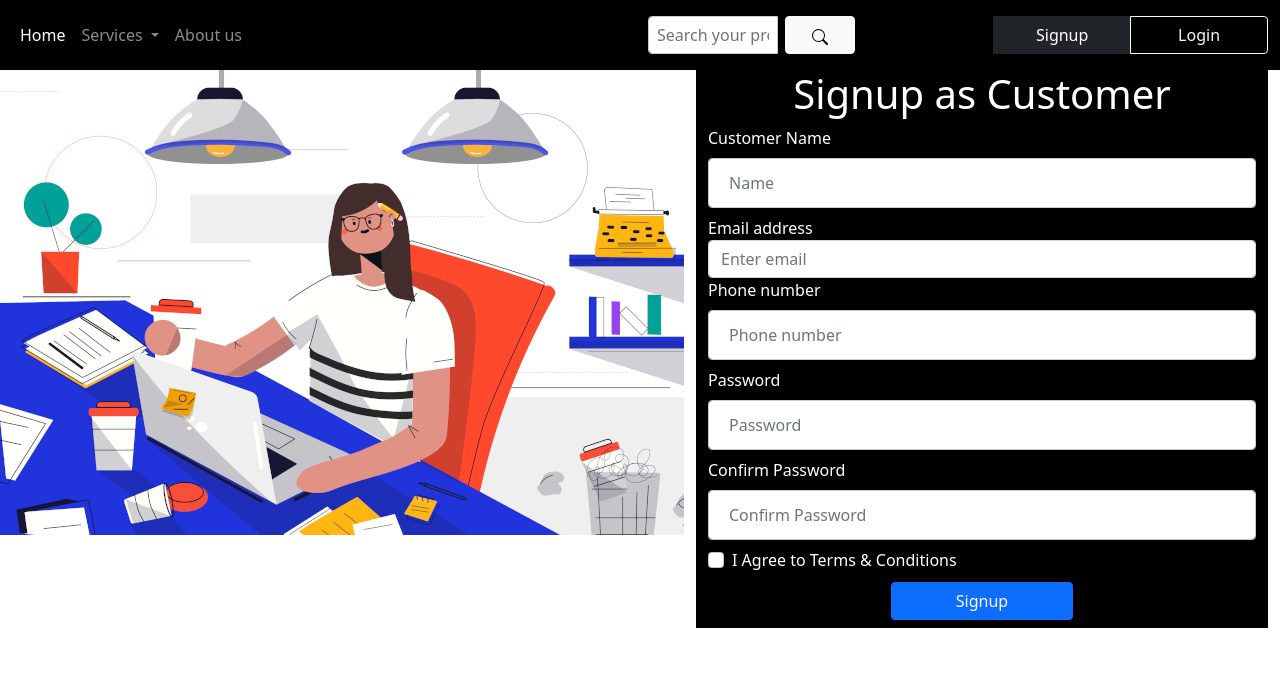
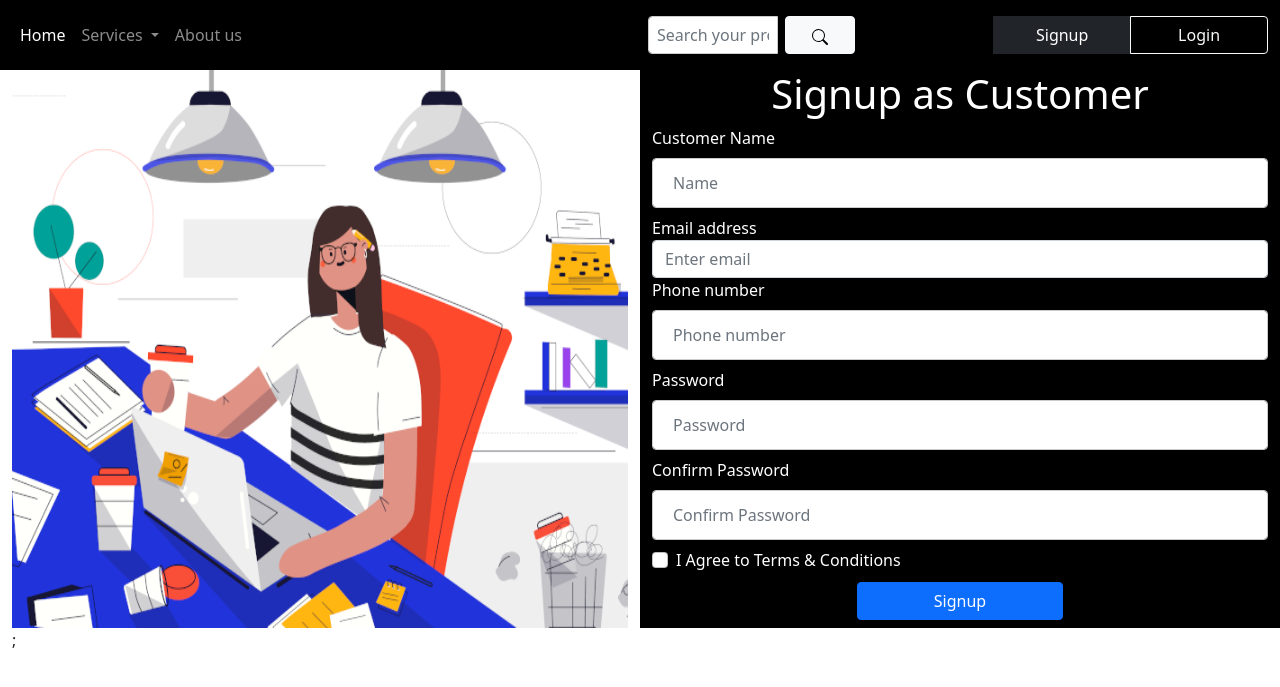
Before and after one commit to Dev-Prathmesh/OnLine, a PHP site: page /signup.php in a window 1280 px wide. Shown: the top 687 px of the page. Run offline with PHP 8.4, Linux system fonts and the light colour scheme.

Commit message:
Signuppage updated

```diff
--- a/Views/signup.php
+++ b/Views/signup.php
@@ -54,10 +54,12 @@
               </div>
           </div>
         </nav>
-        <div class="row h-100 w-100">
+        <div class="container-fluid w-100 h-100">
+        <div class="row">
               <div class="col sm-6"><?php
-                          echo "<img src='../templates/assets/img/ALL-11-05.png' >"; ?></div>
-            <div class="col h-100" id="Signup-form">
+                            echo"
+                            <img class='img-fluid h-100'src='../templates/assets/img/ALL-11-05.png'>;"?></div>
+              <div class="col" id="Signup-form">
                 <h1 class="text-center">Signup as Customer</h1>
                   <form>
                       <div class="form-group">
@@ -90,4 +92,5 @@
                   </form>
               </div>
           </div>
+        </div>
     </body>
```
Lines whose indentation alone changed are shown as unchanged.
